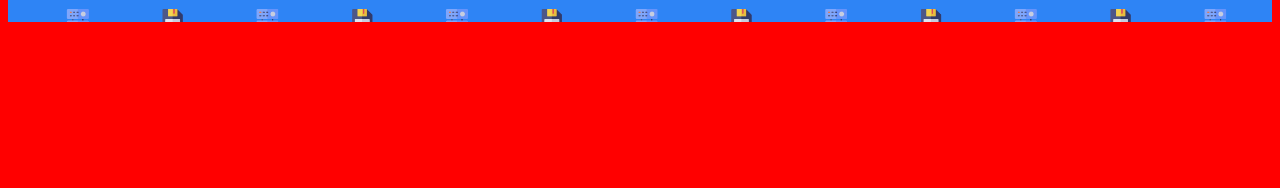
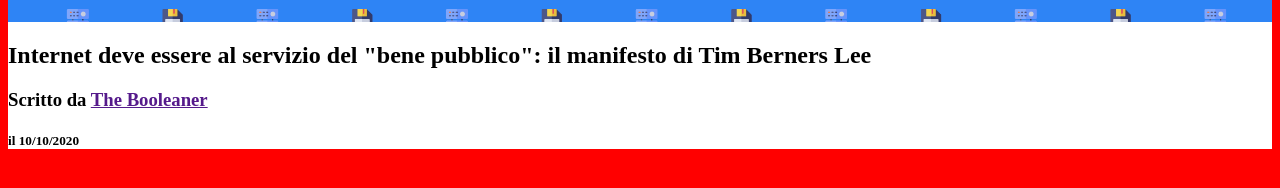
Before and after one commit to Tommaso-Panarotto/html-css-booleaner, a plain HTML site: page index.html in a window 1280 px wide. Shown: the part 166-354 px from the top of the page. Drawn offline with Linux system fonts and the light colour scheme.

Commit message:
added title

```diff
--- a/index.html
+++ b/index.html
@@ -17,6 +17,11 @@
         </header>
         <!--contenuto-->
         <main>
+            <section id="title">
+                <h1>Internet deve essere al servizio del "bene pubblico": il manifesto di Tim Berners Lee</h1>
+                <h3>Scritto da <a href="">The Booleaner</a></h3>
+                <h5>il 10/10/2020</h5>
+            </section>
         </main>
         <!--fondo pagina-->
         <footer>
```
